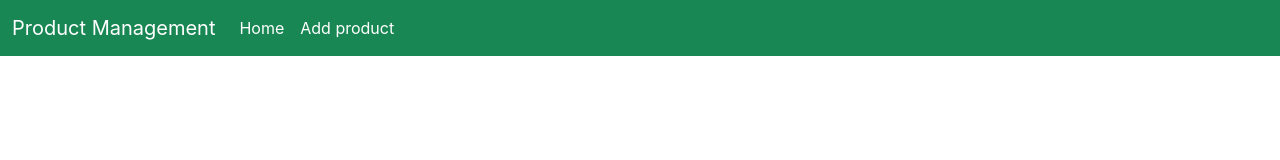
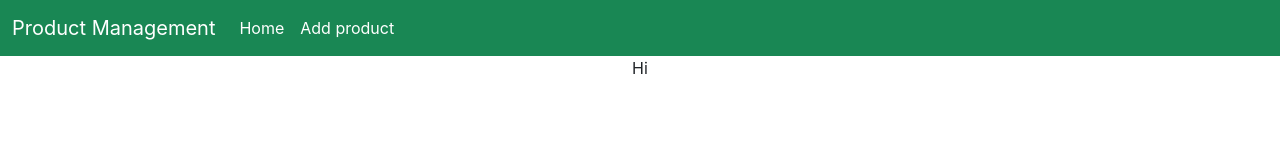
Before and after one commit to Shashikiran1297/Product_fullstack_app, a React (Create React App) app: page /addProduct in a window 1280 px wide. Shown: the top 160 px of the page. Built offline with nearby package versions, Linux system fonts and the light colour scheme.

Commit message:
successfuly feture updated

```diff
--- a/src/App.js
+++ b/src/App.js
@@ -10,8 +10,8 @@ function App() {
      <NavBar/>
 
      <Routes>
-       <Route path='/' element={<Home/>} />
-       <Route path='/' element={<AddProduct/>} />
+      <Route path='/' element={<Home/>} />
+      <Route path="/addProduct" element={<AddProduct/>}/>
      </Routes>
     </div>
   );
--- a/src/Components/AddProduct.jsx
+++ b/src/Components/AddProduct.jsx
@@ -0,0 +1,11 @@
+import React from 'react'
+
+const AddProduct = () => {
+  return (
+    <div>
+      Hi
+    </div>
+  )
+}
+
+export default AddProduct
--- a/src/Components/Home.jsx
+++ b/src/Components/Home.jsx
@@ -0,0 +1,11 @@
+import React from 'react'
+
+const Home = () => {
+  return (
+    <div>
+      hello
+    </div>
+  )
+}
+
+export default Home
--- a/src/Components/NavBar.jsx
+++ b/src/Components/NavBar.jsx
@@ -5,17 +5,17 @@ const NavBar = () => {
   return (
     <nav className="navbar navbar-expand-lg navbar-dark bg-success">
   <div className="container-fluid">
-    <a className="navbar-brand" href="#">Product Management</a>
+    <Link to="/" className="navbar-brand" >Product Management</Link>
     <button className="navbar-toggler" type="button" data-bs-toggle="collapse" data-bs-target="#navbarSupportedContent" aria-controls="navbarSupportedContent" aria-expanded="false" aria-label="Toggle navigation">
       <span className="navbar-toggler-icon"></span>
     </button>
     <div className="collapse navbar-collapse" id="navbarSupportedContent">
       <ul className="navbar-nav me-auto mb-2 mb-lg-0">
         <li className="nav-item">
-          <Link to="/" className="nav-link active" aria-current="page" href="#">Home</Link>
+          <Link to="/" className="nav-link active" aria-current="page">Home</Link>
         </li>
         <li className="nav-item">
-          <Link to="/addProduct" className="nav-link active" aria-current="page" href="#">Add product</Link>
+          <Link to="addProduct" className="nav-link active" aria-current="page" >Add product</Link>
         </li>
       </ul>
     </div>
--- a/src/index.js
+++ b/src/index.js
@@ -8,7 +8,7 @@ import {BrowserRouter} from "react-router-dom"
 const root = ReactDOM.createRoot(document.getElementById('root'));
 root.render(
   <BrowserRouter>
-    <App />
+    <App/>
   </BrowserRouter>
 );
 
```
